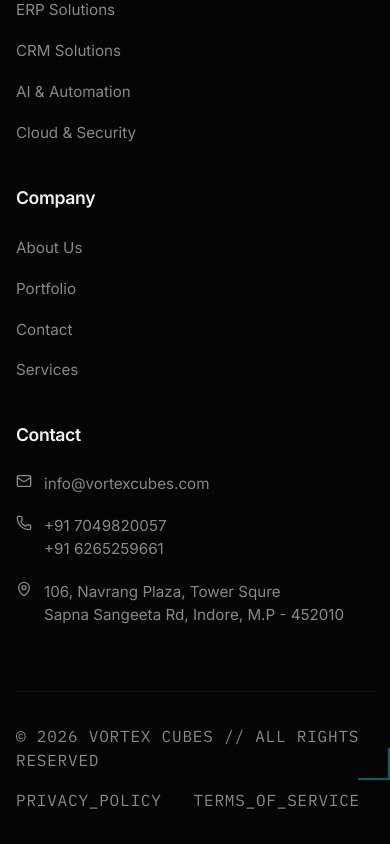
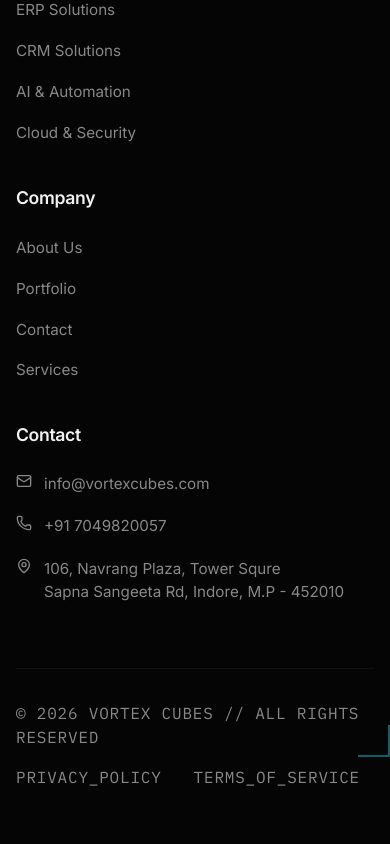
Before and after one commit to teamgrowthware/vortex-cubes-website, a React (Vite) app: page /portfolio/kohlico in a window 390 px wide. Shown: the part 2736-3580 px from the top of the page. After the commit the page ends 3557 px from the top, so only its background shows below. Built offline with nearby package versions, Linux system fonts and the light colour scheme.

Commit message:
fix: removed secondary phone number from footer

```diff
--- a/src/components/Footer.jsx
+++ b/src/components/Footer.jsx
@@ -53,8 +53,7 @@
             <li>
               <Phone size={16} />
               <div>
-                <a href="tel:+917049820057">+91 7049820057</a><br />
-                <a href="tel:+916265259661">+91 6265259661</a>
+                <a href="tel:+917049820057">+91 7049820057</a>
               </div>
             </li>
             <li className="address-line">
```
